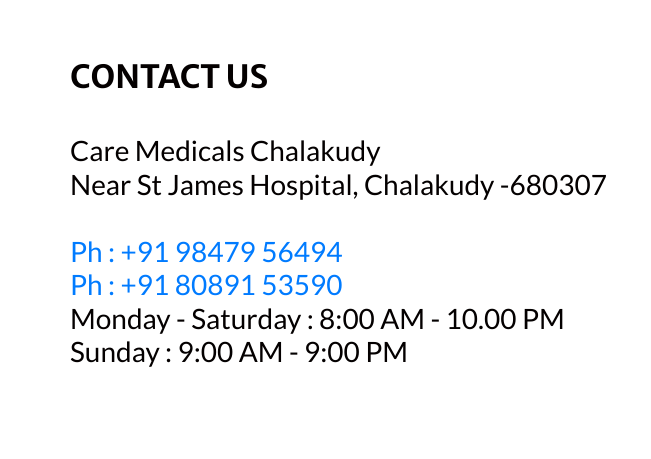
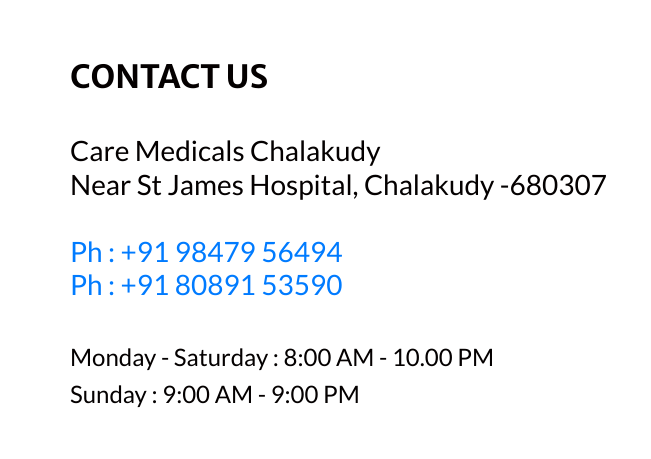
Before and after one commit to caremedicals/chalakudy, a plain HTML site: page index.html in a window 1280 px wide. Shown: the part 1600-2059 px from the top of the page, 0-651 px from the left. Drawn offline with nearby package versions, Linux system fonts and the light colour scheme; some packages are replaced by stand-ins of ours; grey boxes are pictures that could not be loaded.

Commit message:
Update index.html

```diff
--- a/index.html
+++ b/index.html
@@ -396,8 +396,9 @@
              <br>
              <a href="tel:+91 80891 53590">Ph : +91 80891 53590</a>
              <br>
-             Monday - Saturday : 8:00 AM - 10.00 PM <br>
-             Sunday : 9:00 AM - 9:00 PM
+             <br>
+             <h4>Monday - Saturday : 8:00 AM - 10.00 PM </h4>
+             <h4>Sunday : 9:00 AM - 9:00 PM </h4>
 
 
 
```
